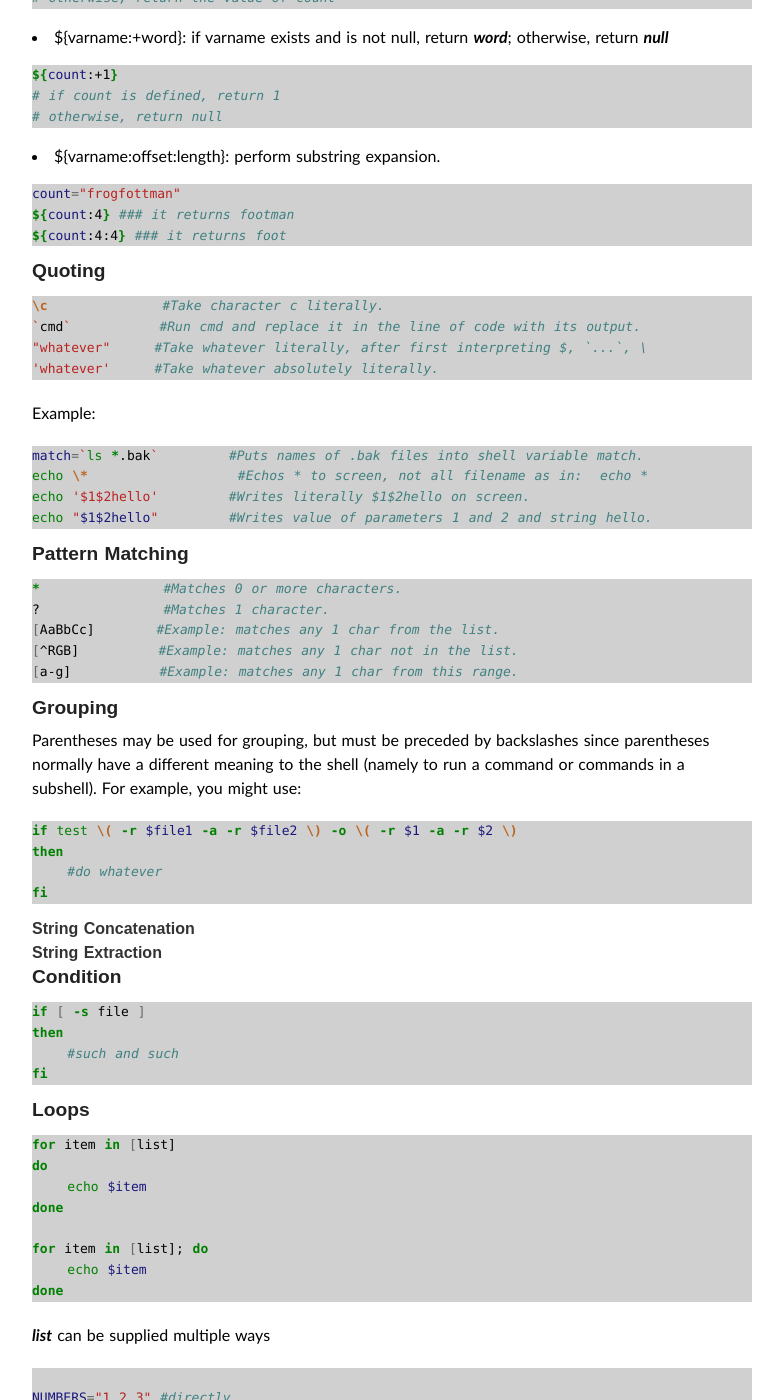
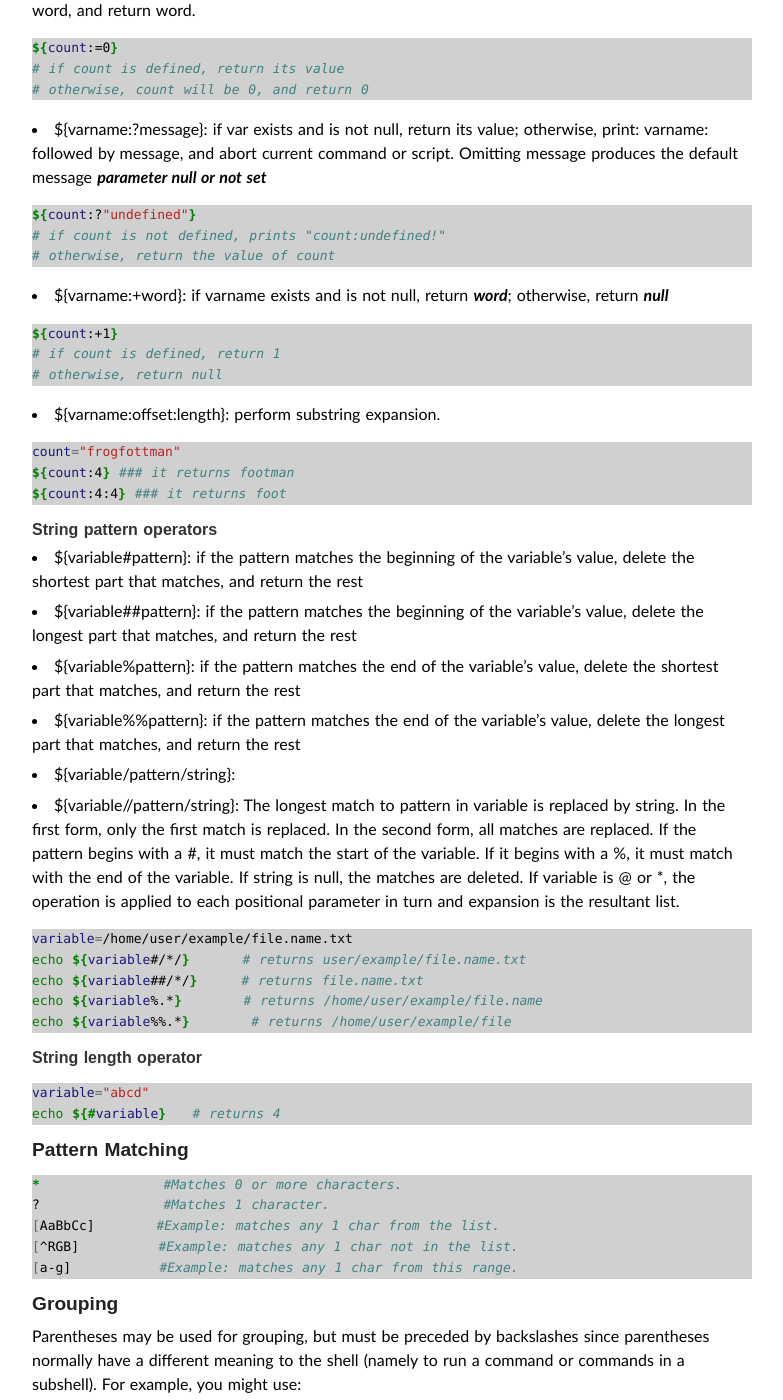
Before and after one commit to lchenn/linchen04.github.io, a Jekyll site: the page built from _posts/2014-10-06-learning-bash-scripts.md, in a window 1280 px wide and 1400 px high, scrolled down 2625 px. Shown: the whole window, without its empty margins (248-1031 px from the left). Built offline with Jekyll 4.4.1, drawn with Linux system fonts in a browser that asks for light colours; some web fonts are replaced; Markdown is read by kramdown in place of the engine named in the settings; comment, search, counter and statistics services are not loaded; some of the changed text lies outside the part shown.

Commit message:
Added content about command substitution

````diff
--- a/_posts/2014-10-06-learning-bash-scripts.md
+++ b/_posts/2014-10-06-learning-bash-scripts.md
@@ -80,6 +79,24 @@
 Example:
 echo $UID_ # it shold be ${UID}_, otherwise,
            # the variable name is considered at "UID_"
+```
+
+### Quoting
+
+```bash
+\c             #Take character c literally.
+`cmd`          #Run cmd and replace it in the line of code with its output.
+"whatever"     #Take whatever literally, after first interpreting $, `...`, \
+'whatever'     #Take whatever absolutely literally.
+```
+
+Example:
+
+```bash
+match=`ls *.bak`        #Puts names of .bak files into shell variable match.
+echo \*                 #Echos * to screen, not all filename as in:  echo *
+echo '$1$2hello'        #Writes literally $1$2hello on screen.
+echo "$1$2hello"        #Writes value of parameters 1 and 2 and string hello.
 ```
 
 #### Positional parameters
@@ -157,22 +174,27 @@
 ${count:4:4} ### it returns foot
 ```
 
-### Quoting
+#### String pattern operators
+
+- ${variable#pattern}: if the pattern matches the beginning of the variable's value, delete the shortest part that matches, and return the rest
+- ${variable##pattern}: if the pattern matches the beginning of the variable's value, delete the longest part that matches, and return the rest
+- ${variable%pattern}:  if the pattern matches the end of the variable's value, delete the shortest part that matches, and return the rest
+- ${variable%%pattern}: if the pattern matches the end of the variable's value, delete the longest part that matches, and return the rest
+- ${variable/pattern/string}:
+- ${variable//pattern/string}: The longest match to pattern in variable is replaced by string. In the first form, only the first match is replaced. In the second form, all matches are replaced. If the pattern begins with a #, it must match the start of the variable. If it begins with a %, it must match with the end of the variable. If string is null, the matches are deleted. If variable is @ or *, the operation is applied to each positional parameter in turn and expansion is the resultant list.
 
 ```bash
-\c             #Take character c literally.
-`cmd`          #Run cmd and replace it in the line of code with its output.
-"whatever"     #Take whatever literally, after first interpreting $, `...`, \
-'whatever'     #Take whatever absolutely literally.
+variable=/home/user/example/file.name.txt
+echo ${variable#/*/}      # returns user/example/file.name.txt
+echo ${variable##/*/}     # returns file.name.txt
+echo ${variable%.*}       # returns /home/user/example/file.name
+echo ${variable%%.*}       # returns /home/user/example/file
 ```
 
-Example:
-
+#### String length operator
 ```bash
-match=`ls *.bak`        #Puts names of .bak files into shell variable match.
-echo \*                 #Echos * to screen, not all filename as in:  echo *
-echo '$1$2hello'        #Writes literally $1$2hello on screen.
-echo "$1$2hello"        #Writes value of parameters 1 and 2 and string hello.
+variable="abcd"
+echo ${#variable}   # returns 4
 ```
 
 ### Pattern Matching
@@ -194,9 +216,21 @@
 fi
 ```
 
+### Command Substitution
 
-#### String Concatenation
-#### String Extraction
+It allows using the standard output of a command as if it were the value of a variable. The syntax is ```$(Unix command)```.
+
+Examples:
+
+```bash
+$(pwd)  # returns the current directory.
+$(ls $HOME) # returns the names of all files in home directory
+$(ls $(pwd)) # returns the names of all files in the current directory
+$(< alice) # returns the content of the file alice with any training newlines removed.
+```
+
+
+## Flow control
 
 ### Condition
 ```bash
````
Also changed, not shown: other parts of _posts/2014-10-06-learning-bash-scripts.md (+0 -1 lines).
